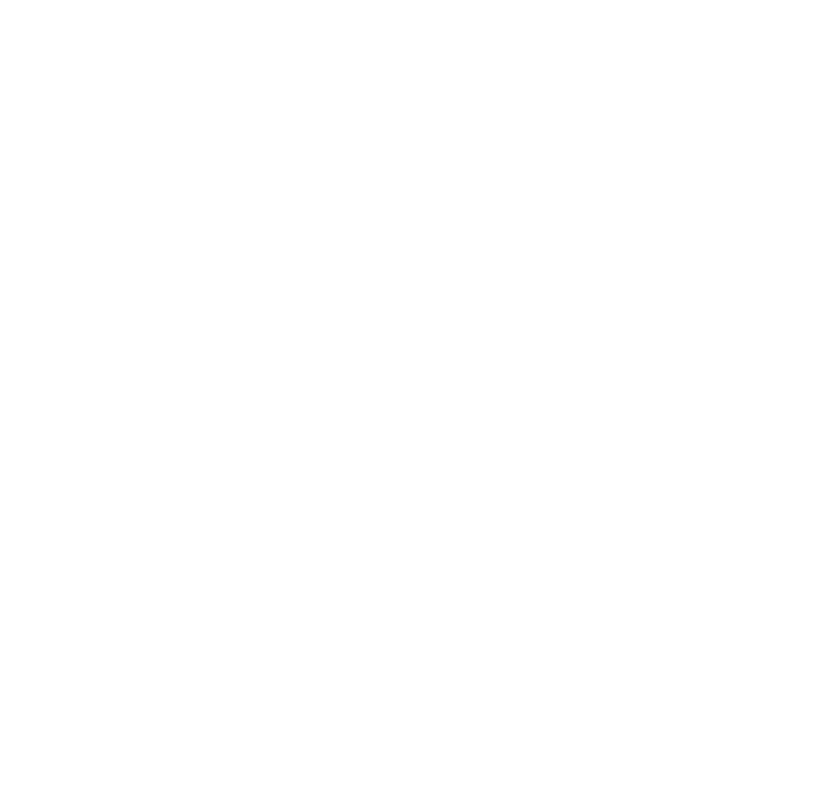
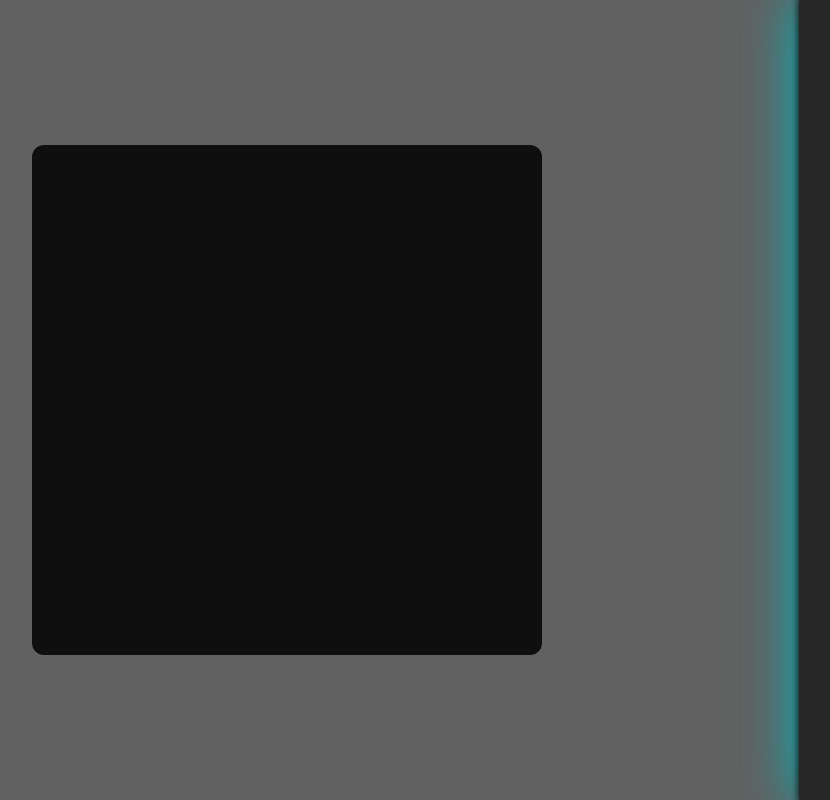
Before and after one commit to AVX00/202201-w2chwe-Alberto-vidal, a website: page site/index.html in a window 1280 px wide. Shown: the whole page, without its empty margins (225-1055 px from the left). Drawn offline with nearby package versions, Linux system fonts and the light colour scheme; files that its build step writes are made by us from their sources.

Commit message:
generated a first prototype of html with sass

```diff
--- a/dom.js
+++ b/dom.js
@@ -1,6 +1,6 @@
 // eslint-disable-next-line import/extensions
 import { generateVillage, greetTheNeighbours } from "./cell.mjs";
 
-const village = generateVillage(30, 30);
-greetTheNeighbours(village);
-console.log(village);
+const table = document.getElementById("table");
+
+console.log(table, greetTheNeighbours(generateVillage(3, 3)));
--- a/site/index.html
+++ b/site/index.html
@@ -8,5 +8,10 @@
     <link rel="stylesheet" href="styles/style.css" />
     <title>Game of life</title>
   </head>
-  <body></body>
+  <body>
+    <main class="main">
+      <div class="table"></div>
+    </main>
+    <aside class="menu"></aside>
+  </body>
 </html>
--- a/site/styles/sass/style.sass
+++ b/site/styles/sass/style.sass
@@ -1,3 +1,26 @@
 body
   margin:0
   padding:0
+  height: 100vh
+  display: flex
+
+.main
+  height: 100vh
+  background-color: #616161
+  width: 80vw
+  display: flex
+  justify-content: center
+  align-items: center
+  & .table
+    background-color: #0f0f0f
+    border-radius: 12px
+    min-width: 500px
+    min-height: 500px
+    border: 5px solid #0f0f0f
+
+
+.menu
+  height: 100vh
+  background-color: #272727
+  box-shadow: 1px 0 7px 2px #111, -2px 0 50px 2px #00b6bd
+  width: 20vw
```
Also changed, not shown: site/styles/sass/_colors.sass (added).
